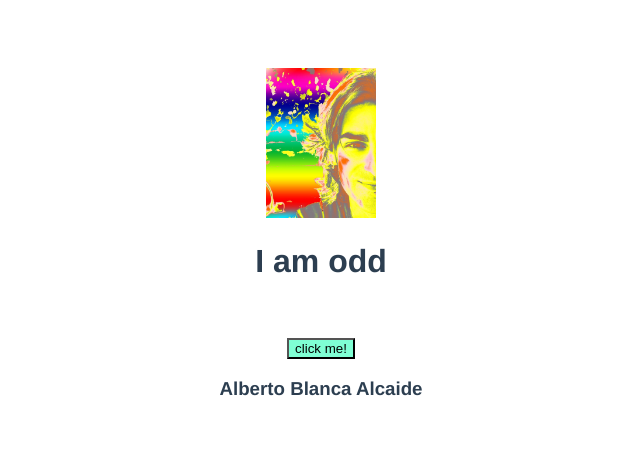
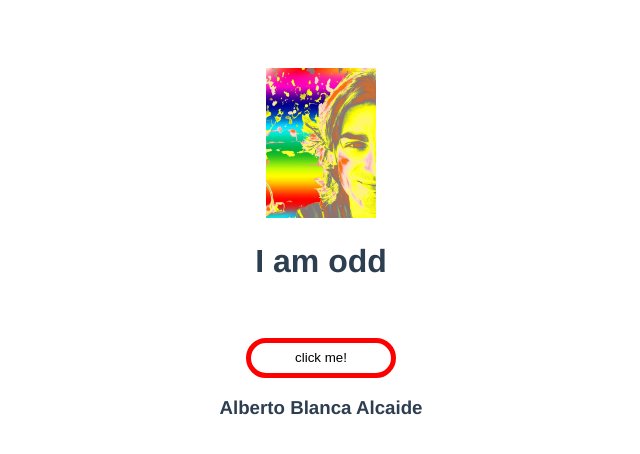
Before and after one commit to ablancaa/app, a Vue app: page / in a window 1280 px wide. Shown: the top 454 px of the page, without its empty margins (319-959 px from the left). Built offline with nearby package versions, Linux system fonts and the light colour scheme.

Commit message:
Css de las pruebas

```diff
--- a/src/components/testElement.vue
+++ b/src/components/testElement.vue
@@ -55,11 +55,15 @@
 }
 
 .btn {
-    background-color: aquamarine;
+    background-color: white;
+    width: 150px;
+    height: 40px;
+    border: 5px solid red;
+    border-radius: 25px;
 }
 
 .btn--primary{
-    background-color: rgb(255, 81, 0);
+    border: 5px solid rgb(2, 58, 7);
+    background-color: rgb(127, 243, 152);
 }
-
 </style>
```
